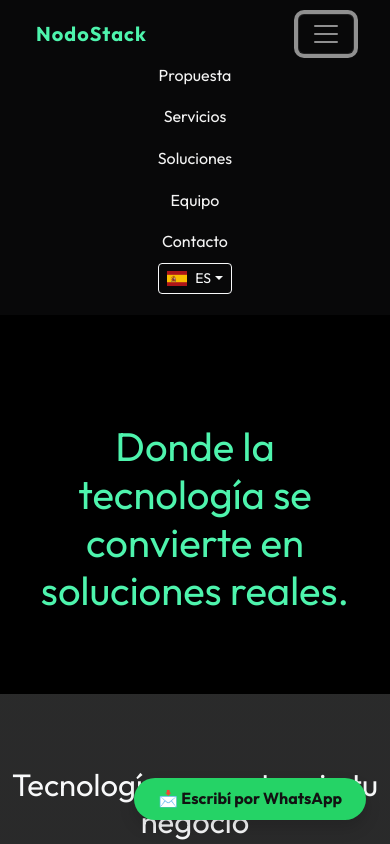
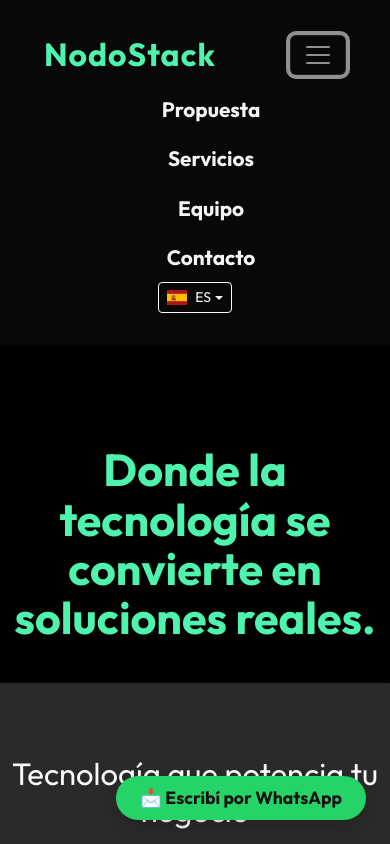
Before and after one commit to NodoStack/NodoStack, a plain HTML site: page index.html in a window 390 px wide. Both pictures are taken after a click on the button 326 px from the left and 33 px from the top of the page. Shown: the top 844 px of the page. Drawn offline with nearby package versions, Linux system fonts and the light colour scheme.

Commit message:
Ajustes finales de estilo y accesibilidad

```diff
--- a/index.html
+++ b/index.html
@@ -56,7 +56,7 @@
         <ul class="navbar-nav ms-auto mb-2 mb-lg-0 align-items-center">
           <li class="nav-item"><a class="nav-link" href="#resolvemos">Propuesta</a></li>
           <li class="nav-item"><a class="nav-link" href="#servicios">Servicios</a></li>
-          <li class="nav-item"><a class="nav-link" href="#proyectos">Soluciones</a></li>
+          <!--<li class="nav-item"><a class="nav-link" href="#proyectos">Soluciones</a></li>-->
           <li class="nav-item"><a class="nav-link" href="#team">Equipo</a></li>
           <li class="nav-item"><a class="nav-link" href="#contacto">Contacto</a></li>
 
@@ -87,8 +87,8 @@
     </div>
   </header>
 
-  <a href="https://wa.me/5493517532082" class="btn-cta position-fixed bottom-0 end-0 m-4 shadow rounded-pill px-4 py-2 z-3 text-decoration-none">
-    📩 Escribí por WhatsApp
+  <a href="https://wa.me/5493517532082" class="btn-cta position-fixed bottom-0 end-0 m-4 shadow rounded-pill px-4 py-2 z-3 text-decoration-none" aria-label="Contactar a NodoStack por WhatsApp" title="Escribinos por WhatsApp">
+    <span aria-hidden="true">📩</span> Escribí por WhatsApp
   </a>
 
   <section id="resolvemos" class="py-5 bg-accento fondo-negro text-light">
@@ -227,21 +227,21 @@
       <div class="row justify-content-center g-4">
         <div class="col-md-4 col-sm-6">
           <div class="card card-dev-custom h-100 text-center p-4">
-            <img src="./img/mica1.jpg" alt="Micaela Juarez" class="rounded-circle mx-auto border border-menta mb-3 shadow-sm" width="140" height="140" style="object-fit: cover;">
+            <img src="./img/mica1.jpg" alt="Retrato de Micaela Juarez, Desarrolladora de NodoStack" class="rounded-circle mx-auto border border-menta mb-3 shadow-sm" width="140" height="140" style="object-fit: cover;">
             <h5 class="text-menta">Micaela Juarez</h5>
             <p class="small mb-0">Developer Team</p>
           </div>
         </div>
         <div class="col-md-4 col-sm-6">
           <div class="card card-dev-custom h-100 text-center p-4">
-            <img src="./img/mariana.png" alt="Mariana Cos" class="rounded-circle mx-auto border border-menta mb-3 shadow-sm" width="140" height="140" style="object-fit: cover;">
+            <img src="./img/mariana.png" alt="Retrato de Mariana Cos, Desarrolladora de NodoStack" class="rounded-circle mx-auto border border-menta mb-3 shadow-sm" width="140" height="140" style="object-fit: cover;">
             <h5 class="text-menta">Mariana Cos</h5>
             <p class="small mb-0">Developer Team</p>
           </div>
         </div>
         <div class="col-md-4 col-sm-6">
           <div class="card card-dev-custom h-100 text-center p-4">
-            <img src="./img/carla.png" alt="Carla Arévalo" class="rounded-circle mx-auto border border-menta mb-3 shadow-sm" width="140" height="140" style="object-fit: cover;">
+            <img src="./img/carla.png" alt="Retrato de Carla Arévalo, Desarrolladora de NodoStack" class="rounded-circle mx-auto border border-menta mb-3 shadow-sm" width="140" height="140" style="object-fit: cover;">
             <h5 class="text-menta">Carla Arévalo</h5>
             <p class="small mb-0">Developer Team</p>
           </div>
@@ -256,19 +256,19 @@
       <p class="text-center mb-5">¿Tenés una idea o proyecto? Te respondemos en menos de 24 hs.</p>
       <form action="https://formspree.io/f/xdkdqqrw" method="POST" class="mx-auto bg-gris-oscuro p-4 rounded shadow contact-form" style="max-width: 600px;">
         <div class="mb-3">
-          <label class="form-label small">Nombre completo</label>
-          <input type="text" name="nombre" class="form-control" placeholder="Ej: Maria Perez" required />
+          <label for="nombre" class="form-label small">Nombre completo</label>
+          <input type="text" id="nombre" name="nombre" class="form-control" placeholder="Ej: Maria Perez" required />
         </div>
         <div class="mb-3">
-          <label class="form-label small">Email</label>
-          <input type="email" name="email" class="form-control" placeholder="tu@email.com" required />
+          <label for= "email" class="form-label small">Email</label>
+          <input type="email" id= "email" name="email" class="form-control" placeholder="tu@email.com" required />
         </div>
         <div class="mb-3">
-          <label class="form-label small">Mensaje</label>
-          <textarea name="mensaje" class="form-control" rows="4" placeholder="Contanos tu idea..." required></textarea>
+          <label for="mensaje" class="form-label small">Mensaje</label>
+          <textarea id="mensaje" name="mensaje" class="form-control" rows="4" placeholder="Contanos tu idea..." required></textarea>
         </div>
         <div class="text-center mt-4">
-          <button type="submit" class="btn btn-menta px-5">Enviar mensaje</button>
+          <button type="submit" class="btn btn-menta px-5" aria-label="Enviar formulario de contacto">Enviar mensaje</button>
         </div>
       </form>
     </div>
--- a/style.css
+++ b/style.css
@@ -23,6 +23,7 @@ html {
 
 body {
   font-family: 'Outfit', sans-serif;
+  font-size: 1.1rem;
   background: linear-gradient(to bottom, #2c2c2c, #1d1f21);
   color: var(--blanco-suave);
   line-height: 1.6;
@@ -31,29 +32,42 @@ body {
 /* --- NAVBAR --- */
 .navbar {
   background-color: var(--gris-oscuro);
-  padding: 0.8rem 1.5rem;
+  padding: 1.5rem 2rem !important; /* Forzamos un poco más de altura */
   box-shadow: var(--sombra-suave);
 }
 
 .navbar-brand {
   color: var(--verde-menta);
   font-weight: 700;
+  font-size: 2rem !important; /* NodoStack más grande */
   letter-spacing: 1px;
+  margin-right: 0; /* Quitamos márgenes que lo empujen */
+}
+
+.nav-link {
+  color: var(--blanco-suave);
+  font-size: 1.3rem !important; /* Letra del menú más legible */
+  margin-left: 2rem;/* Más separación */
+  font-weight: 600; /* Un poquito más de grosor */
   transition: var(--transicion);
 }
-
 .navbar-brand:hover {
   color: var(--verde-profundo);
 }
 
-.nav-link {
-  color: var(--blanco-suave);
-  transition: var(--transicion);
-}
 
 .nav-link:hover {
   color: var(--verde-menta);
 }
+.navbar .container-fluid {
+  /* Esto obliga a los elementos a irse a las puntas */
+  display: flex !important;
+  justify-content: space-between !important;
+  align-items: center !important;
+  max-width: 100% !important; /* Que use todo el ancho */
+  padding: 0 4rem; /* Espacio en los bordes para que no toquen el marco físico */
+}
+
 /* --- Dropdown idioma oscuro forzado --- */
 .navbar .dropdown-menu {
   background-color: #000 !important;
@@ -79,41 +93,53 @@ body {
 /* --- HERO SECTION --- */
 .hero {
   background-color: var(--negro);
-  padding: 4rem 2rem;
+  padding: 2rem 0 !important; /* Achico el alto del sector negro */
+  min-height: auto !important; /* Quitamos cualquier altura mínima rara */
   text-align: center;
-  animation: fadeInUp 1s ease forwards;
 }
 
 .hero-content {
   display: flex;
   align-items: center;
-  justify-content: center;
-  flex-wrap: wrap;
-  gap: 2rem;
-  max-width: 1200px;
+  justify-content: space-between; /* Texto y logo a las puntas */
+  flex-wrap: wrap; /* Permite que se acomoden */
+  gap: 5rem; /* Mucho espacio entre logo y texto */
+  max-width: 1400px; /* Contenedor más ancho para que el logo crezca */
+  width: 95%;
   margin: 0 auto;
 }
 
 .hero-logo {
-  max-width: 450px;
-  width: 100%;
+  /* Subimos el tamaño para que se vea como en producción */
+  max-width: 600px !important;
+  width: 90%;
   height: auto;
-  filter: drop-shadow(0 4px 12px rgba(0, 0, 0, 0.4));
+  filter: drop-shadow(0 4px 15px rgba(0,0,0,0.5));
 }
 
 .hero-text {
-  max-width: 500px;
+  flex: 1;
+  max-width: 600px;
+  text-align: left;
 }
 
 .hero-text h1 {
-  font-size: 2.5rem;
-  margin-bottom: 1rem;
+  /* Mantengo el tamaño que te gustó, solo ajusto el espaciado */
+  font-size: 2.8rem !important;
   color: var(--verde-menta);
+  font-weight: 700;
+  line-height: 1.1;
+
 }
 
-.hero-text p {
-  color: var(--blanco-suave);
-  opacity: 0.9;
+/* 📱 Ajuste para tablets y celus */
+@media (max-width: 991px) {
+  .hero-text {
+    text-align: center;
+  }
+  .hero-text h1 {
+    font-size: 2.2rem;
+  }
 }
 
 /* Botón principal */
```
